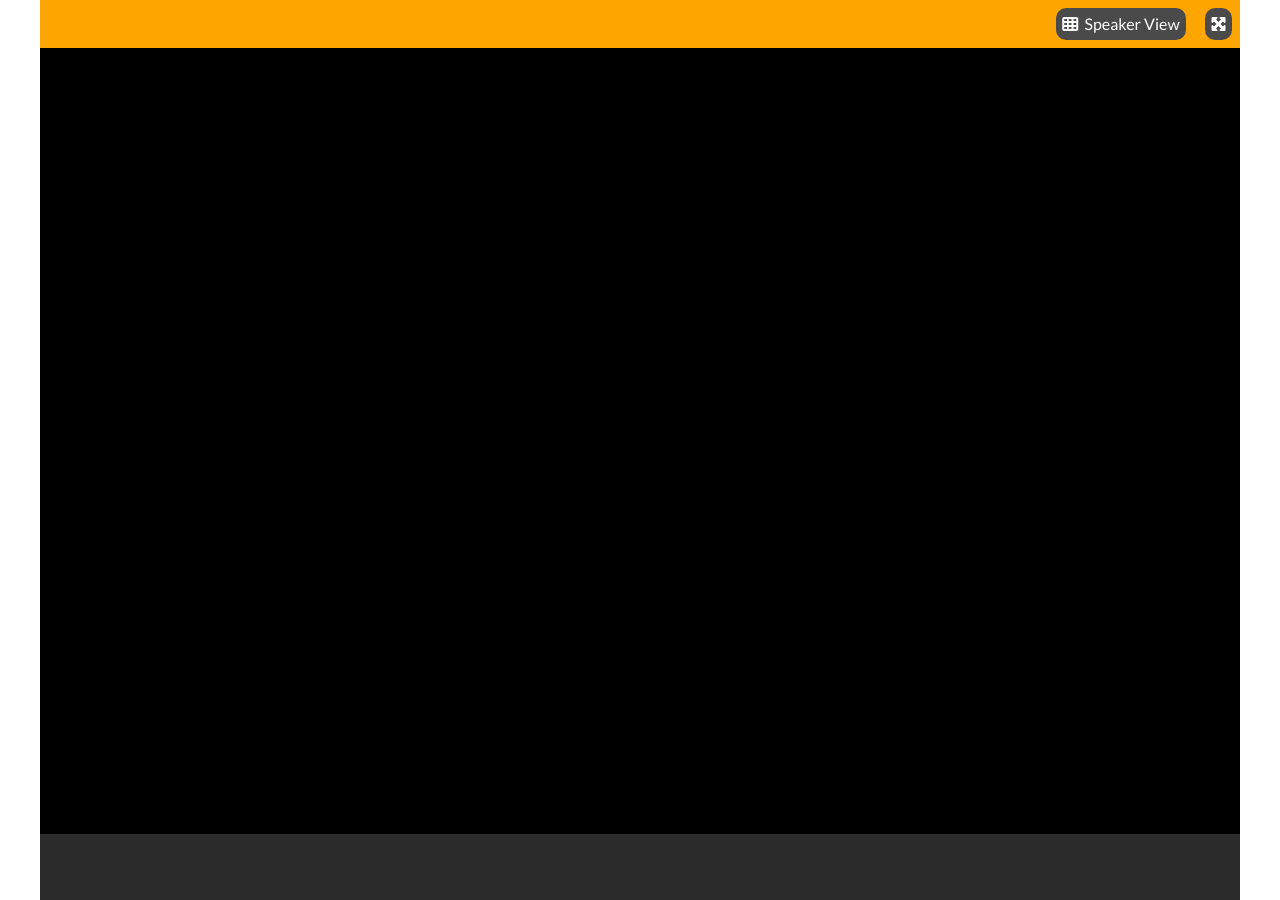
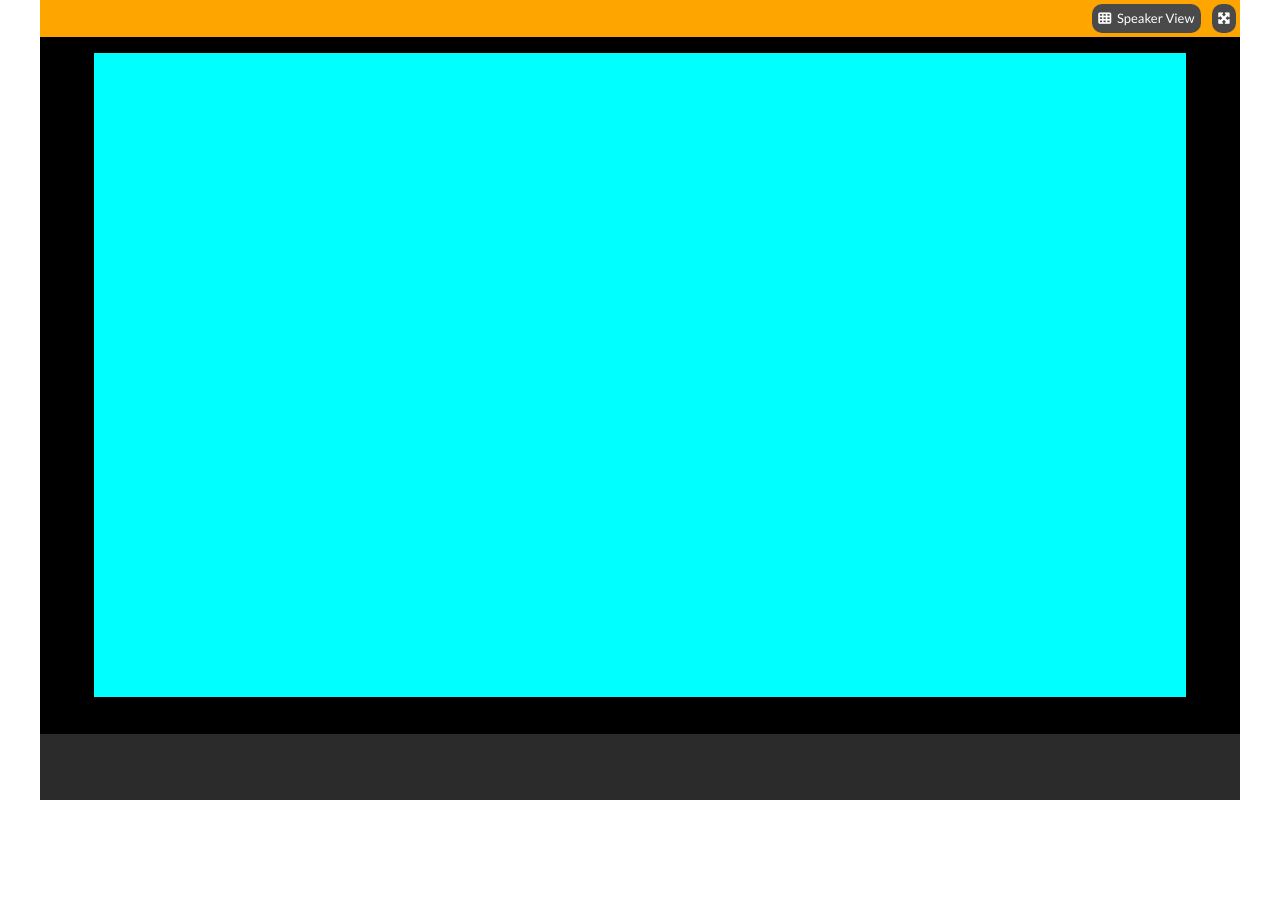
Before and after one commit to SAX-94/html-css-zoom, a plain HTML site: page index.html in a window 1280 px wide. After the commit the page ends 800 px from the top, so only its background shows below. Drawn offline with Linux system fonts and the light colour scheme.

Commit message:
chat room approximate size given

```diff
--- a/css/style.css
+++ b/css/style.css
@@ -28,7 +28,7 @@ ul > li {
     margin-left: auto;
     margin-right: auto;
     position: relative;
-    height: 900px;
+    height: 100vh;
 }
 
 /* TOP BAR */
@@ -45,13 +45,26 @@ ul > li {
     display: inline-block;
     max-width: 200px;
     color: white;
-    margin: 0.5rem;
+    margin: 0.25rem;
     padding: 0.4rem;
     border-radius: 10px;
+    font-size: 13px;
 }
 
 .fa-table-cells {
     margin-right: 0.2rem;
+}
+
+/* CHAT ROOM */
+
+.chat-room-cont {
+    width: calc(1200px * 0.91);
+    margin-left: auto;
+    margin-right: auto;
+    margin-top: 1rem;
+    margin-bottom: 1rem;
+    height: 80.5%;
+    background-color: aqua;
 }
 
 /* BOTTOM BAR */
```
Also changed, not shown: index.html (line endings or trailing spaces).
